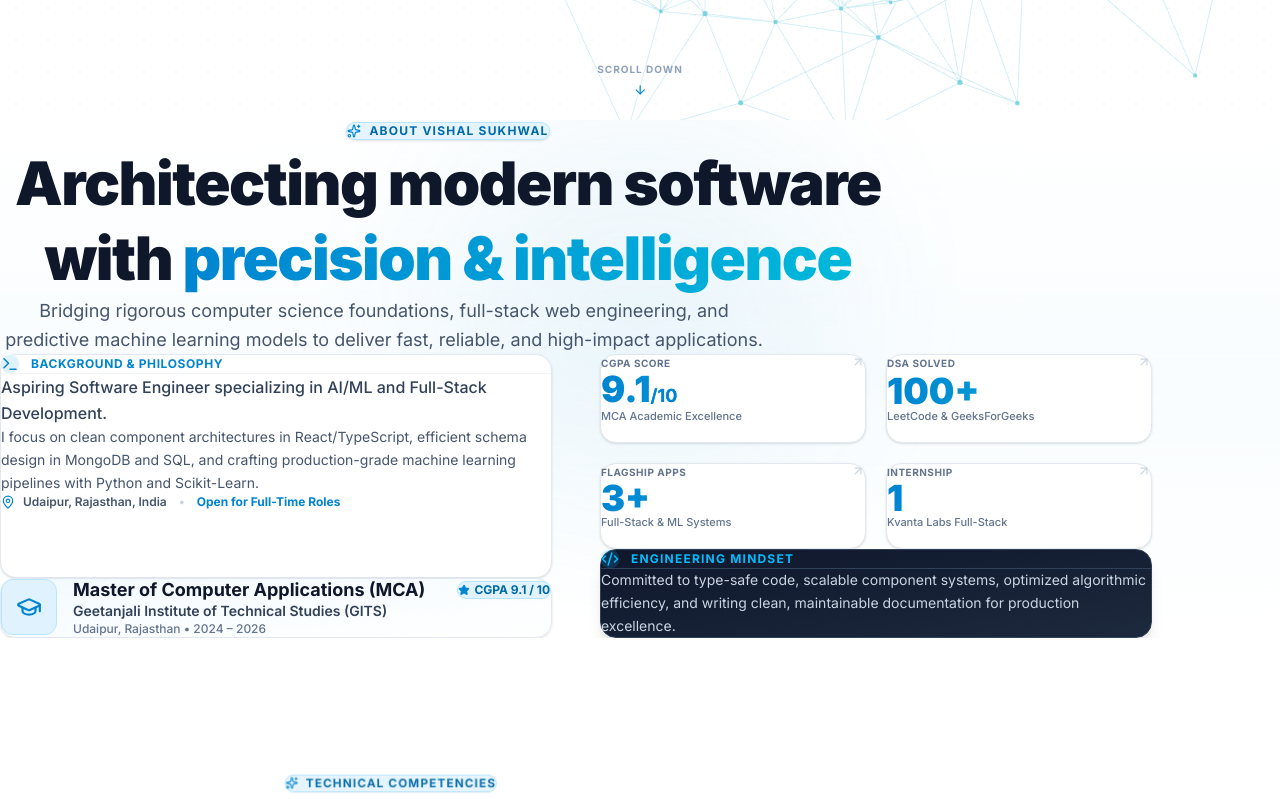
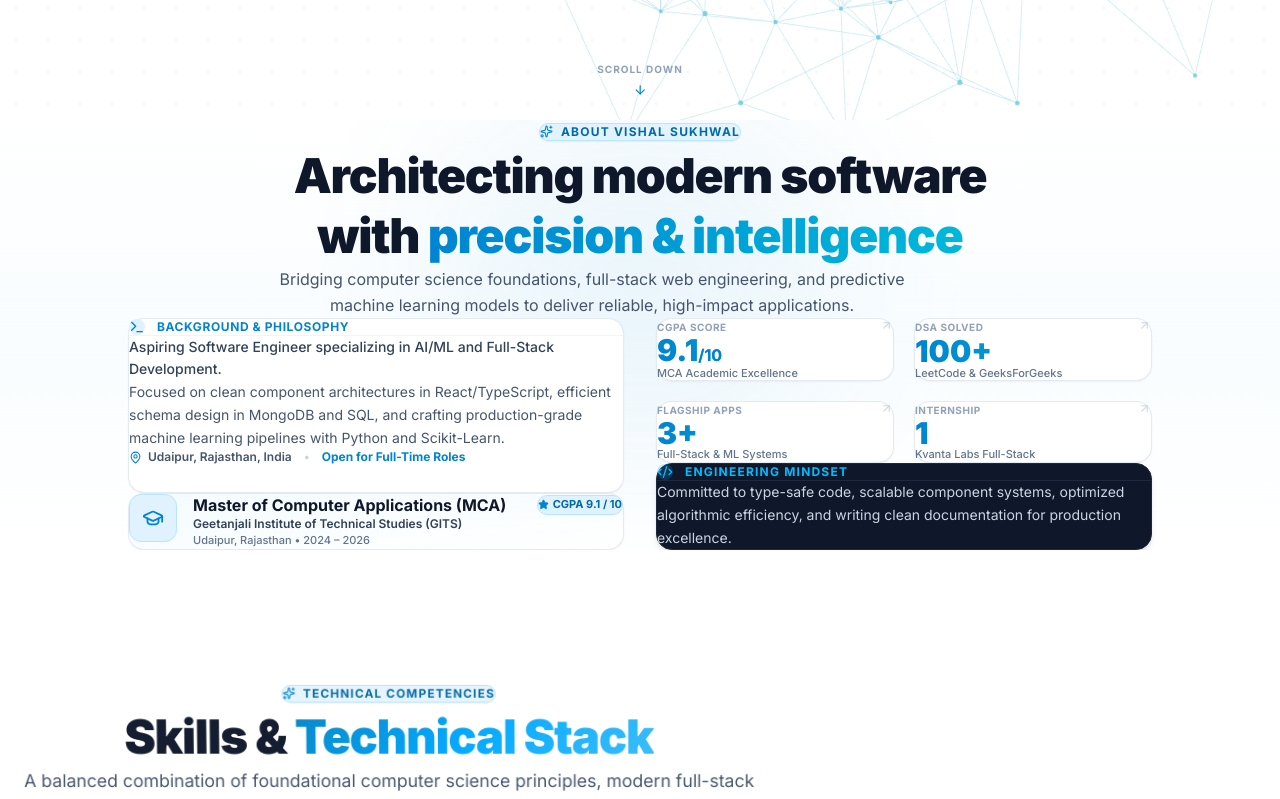
Before and after one commit to vishalsukhwall/Portfolio, a React (Vite) app: page / in a window 1280 px wide. Shown: the part 680-1479 px from the top of the page. Built offline with nearby package versions, Linux system fonts and the light colour scheme.

Commit message:
change in hero

```diff
--- a/src/sections/About.tsx
+++ b/src/sections/About.tsx
@@ -30,7 +30,7 @@ export default function About() {
     <FlipSection>
       <section
         id="about"
-        className="relative overflow-hidden bg-gradient-to-b from-white via-sky-50/40 to-white py-24 sm:py-32"
+        className="relative overflow-hidden bg-gradient-to-b from-white via-sky-50/40 to-white py-24 sm:py-32 flex items-center justify-center"
       >
         {/* Subtle Ambient Glow */}
         <div
@@ -38,26 +38,26 @@ export default function About() {
           style={{ background: 'radial-gradient(circle, rgba(2,132,199,0.4) 0%, transparent 70%)' }}
         />
 
-        <div ref={ref} className="max-w-6xl mx-auto px-6 md:px-8 w-full relative z-10">
+        <div ref={ref} className="max-w-5xl mx-auto px-6 md:px-8 w-full relative z-10 text-center">
           <motion.div
             variants={container}
             initial="hidden"
             animate={inView ? 'show' : 'hidden'}
-            className="space-y-20"
+            className="space-y-16 flex flex-col items-center"
           >
             {/* Centered Header Section */}
-            <div className="space-y-6 max-w-4xl mx-auto text-center">
+            <div className="space-y-4 max-w-3xl mx-auto text-center">
               <motion.div
                 variants={item}
-                className="inline-flex items-center gap-2 px-4 py-2 rounded-full bg-sky-100/80 border border-sky-200 text-sky-700 text-xs font-bold tracking-widest uppercase shadow-sm mx-auto"
+                className="inline-flex items-center gap-2 px-3.5 py-1.5 rounded-full bg-sky-100/80 border border-sky-200 text-sky-700 text-xs font-bold tracking-widest uppercase shadow-xs"
               >
-                <Sparkles size={14} className="text-sky-600" />
+                <Sparkles size={13} className="text-sky-600" />
                 About Vishal Sukhwal
               </motion.div>
 
               <motion.h2
                 variants={item}
-                className="text-4xl sm:text-5xl md:text-6xl font-black text-slate-900 tracking-tight leading-tight"
+                className="text-3xl sm:text-4xl md:text-5xl font-black text-slate-900 tracking-tight leading-tight"
               >
                 Architecting modern software with{' '}
                 <span className="text-transparent bg-clip-text bg-gradient-to-r from-sky-600 to-cyan-500">
@@ -67,72 +67,72 @@ export default function About() {
 
               <motion.p
                 variants={item}
-                className="text-base sm:text-lg text-slate-600 font-normal leading-relaxed max-w-3xl mx-auto"
+                className="text-sm sm:text-base text-slate-600 font-normal leading-relaxed max-w-2xl mx-auto"
               >
-                Bridging rigorous computer science foundations, full-stack web engineering, and predictive machine learning models to deliver fast, reliable, and high-impact applications.
+                Bridging computer science foundations, full-stack web engineering, and predictive machine learning models to deliver reliable, high-impact applications.
               </motion.p>
             </div>
 
-            {/* Main Content Grid */}
-            <div className="grid grid-cols-1 lg:grid-cols-2 gap-8 md:gap-12 max-w-6xl mx-auto">
+            {/* Main Content Grid — Centered & Balanced */}
+            <div className="grid grid-cols-1 lg:grid-cols-2 gap-8 w-full text-left">
 
               {/* Left Column: Bio & Education */}
               <div className="space-y-6 flex flex-col">
                 {/* Bio Card */}
                 <motion.div
                   variants={item}
-                  className="flex-1 p-8 rounded-2xl bg-white border border-slate-200 shadow-sm hover:shadow-md hover:border-sky-300 transition-all"
+                  className="flex-1 p-7 rounded-2xl bg-white border border-slate-200/90 shadow-xs hover:shadow-md hover:border-sky-300 transition-all"
                 >
-                  <div className="flex items-center gap-3 mb-6 pb-5 border-b border-slate-100">
+                  <div className="flex items-center gap-3 mb-4 pb-4 border-b border-slate-100">
                     <div className="p-2 rounded-lg bg-sky-100">
-                      <Terminal size={18} className="text-sky-600" />
+                      <Terminal size={16} className="text-sky-600" />
                     </div>
                     <span className="text-sky-600 font-bold text-xs uppercase tracking-wider">Background & Philosophy</span>
                   </div>
 
-                  <div className="space-y-4">
-                    <p className="text-slate-700 text-sm sm:text-base leading-relaxed font-medium">
+                  <div className="space-y-3">
+                    <p className="text-slate-700 text-sm leading-relaxed font-medium">
                       {personal.about}
                     </p>
 
-                    <p className="text-slate-600 text-sm leading-relaxed">
-                      I focus on clean component architectures in React/TypeScript, efficient schema design in MongoDB and SQL, and crafting production-grade machine learning pipelines with Python and Scikit-Learn.
+                    <p className="text-slate-600 text-xs sm:text-sm leading-relaxed">
+                      Focused on clean component architectures in React/TypeScript, efficient schema design in MongoDB and SQL, and crafting production-grade machine learning pipelines with Python and Scikit-Learn.
                     </p>
 
-                    <div className="pt-4 flex flex-col sm:flex-row gap-3 text-xs font-semibold text-slate-600">
-                      <div className="flex items-center gap-2">
-                        <MapPin size={14} className="text-sky-600 flex-shrink-0" />
+                    <div className="pt-3 flex flex-wrap items-center gap-3 text-xs font-semibold text-slate-600">
+                      <div className="flex items-center gap-1.5">
+                        <MapPin size={13} className="text-sky-600 flex-shrink-0" />
                         <span>{personal.location}</span>
                       </div>
-                      <span className="hidden sm:inline text-slate-300">•</span>
+                      <span className="text-slate-300">•</span>
                       <span className="text-sky-600 font-bold">Open for Full-Time Roles</span>
                     </div>
                   </div>
                 </motion.div>
 
                 {/* Education Card */}
-                {education.map((edu, idx) => (
+                {education.map((edu) => (
                   <motion.div
                     key={edu.degree}
                     variants={item}
-                    className="p-7 rounded-2xl bg-gradient-to-br from-sky-50/80 to-white border border-slate-200 shadow-sm hover:shadow-md hover:border-sky-300 transition-all group"
+                    className="p-6 rounded-2xl bg-gradient-to-br from-sky-50/70 to-white border border-slate-200/90 shadow-xs hover:shadow-md hover:border-sky-300 transition-all group"
                   >
                     <div className="flex items-start gap-4">
-                      <div className="w-14 h-14 rounded-xl bg-sky-100 border border-sky-200 flex items-center justify-center text-sky-600 flex-shrink-0 group-hover:scale-110 transition-transform">
-                        <GraduationCap size={26} />
+                      <div className="w-12 h-12 rounded-xl bg-sky-100 border border-sky-200 flex items-center justify-center text-sky-600 flex-shrink-0 group-hover:scale-105 transition-transform">
+                        <GraduationCap size={22} />
                       </div>
                       <div className="flex-1 min-w-0">
-                        <div className="flex flex-col sm:flex-row sm:items-center sm:justify-between gap-2 mb-2">
-                          <h4 className="font-bold text-slate-900 text-base sm:text-lg leading-tight">
+                        <div className="flex flex-col sm:flex-row sm:items-center sm:justify-between gap-1.5 mb-1.5">
+                          <h4 className="font-bold text-slate-900 text-sm sm:text-base leading-snug">
                             {edu.degree}
                           </h4>
-                          <span className="inline-flex items-center gap-1 px-3 py-1.5 rounded-full text-xs font-bold bg-sky-100 text-sky-700 border border-sky-200 flex-shrink-0 whitespace-nowrap">
-                            <Star size={12} className="fill-sky-600 text-sky-600" />
+                          <span className="inline-flex items-center gap-1 px-2.5 py-1 rounded-full text-[11px] font-bold bg-sky-100 text-sky-700 border border-sky-200 flex-shrink-0 w-fit">
+                            <Star size={11} className="fill-sky-600 text-sky-600" />
                             CGPA {edu.cgpa}
                           </span>
                         </div>
-                        <p className="text-sm font-semibold text-slate-700 mb-1">{edu.institution}</p>
-                        <p className="text-xs text-slate-500 font-medium">
+                        <p className="text-xs font-semibold text-slate-700 mb-0.5">{edu.institution}</p>
+                        <p className="text-[11px] text-slate-500 font-medium">
                           {edu.location} • {edu.year}
                         </p>
                       </div>
@@ -146,23 +146,23 @@ export default function About() {
 
                 {/* 2x2 Stats Grid */}
                 <div className="grid grid-cols-2 gap-5 flex-1">
-                  {stats.map((s, idx) => (
+                  {stats.map((s) => (
                     <motion.div
                       key={s.label}
                       variants={item}
-                      className="p-6 rounded-2xl bg-white border border-slate-200 shadow-sm hover:shadow-md hover:border-sky-300 transition-all group flex flex-col justify-between"
+                      className="p-5 rounded-2xl bg-white border border-slate-200/90 shadow-xs hover:shadow-md hover:border-sky-300 transition-all group flex flex-col justify-between"
                     >
-                      <div className="flex items-start justify-between mb-3">
-                        <span className="text-[10px] font-bold tracking-wider uppercase text-slate-500">{s.label}</span>
-                        <ArrowUpRight size={14} className="text-slate-300 group-hover:text-sky-600 group-hover:translate-x-0.5 group-hover:-translate-y-0.5 transition-all flex-shrink-0" />
+                      <div className="flex items-start justify-between mb-2">
+                        <span className="text-[10px] font-bold tracking-wider uppercase text-slate-400">{s.label}</span>
+                        <ArrowUpRight size={13} className="text-slate-300 group-hover:text-sky-600 group-hover:translate-x-0.5 group-hover:-translate-y-0.5 transition-all flex-shrink-0" />
                       </div>
-                      <div className="mb-3">
-                        <div className="text-3xl sm:text-4xl font-black text-transparent bg-clip-text bg-gradient-to-r from-sky-600 to-cyan-500 leading-none">
+                      <div className="mb-2">
+                        <div className="text-2xl sm:text-3xl font-black text-transparent bg-clip-text bg-gradient-to-r from-sky-600 to-cyan-500 leading-none">
                           {s.value}
-                          {s.suffix && <span className="text-lg font-bold text-sky-600 ml-1">{s.suffix}</span>}
+                          {s.suffix && <span className="text-base font-bold text-sky-600 ml-0.5">{s.suffix}</span>}
                         </div>
                       </div>
-                      <p className="text-[11px] text-slate-500 font-medium leading-tight h-8 flex items-start">
+                      <p className="text-[11px] text-slate-500 font-medium leading-tight">
                         {s.desc}
                       </p>
                     </motion.div>
@@ -172,16 +172,16 @@ export default function About() {
                 {/* Engineering Mindset Banner */}
                 <motion.div
                   variants={item}
-                  className="p-7 rounded-2xl bg-gradient-to-br from-slate-900 to-slate-800 text-white border border-slate-700 shadow-lg hover:shadow-xl transition-shadow"
+                  className="p-6 rounded-2xl bg-slate-900 text-white border border-slate-800 shadow-md"
                 >
-                  <div className="flex items-center gap-3 mb-4 pb-4 border-b border-slate-700">
-                    <div className="p-2 rounded-lg bg-sky-500/20">
-                      <Code2 size={18} className="text-sky-400" />
+                  <div className="flex items-center gap-3 mb-3 pb-3 border-b border-slate-800">
+                    <div className="p-1.5 rounded-lg bg-sky-500/20">
+                      <Code2 size={16} className="text-sky-400" />
                     </div>
                     <span className="text-sky-400 text-xs font-bold tracking-widest uppercase">Engineering Mindset</span>
                   </div>
-                  <p className="text-sm text-slate-300 leading-relaxed font-normal">
-                    Committed to type-safe code, scalable component systems, optimized algorithmic efficiency, and writing clean, maintainable documentation for production excellence.
+                  <p className="text-xs sm:text-sm text-slate-300 leading-relaxed font-normal">
+                    Committed to type-safe code, scalable component systems, optimized algorithmic efficiency, and writing clean documentation for production excellence.
                   </p>
                 </motion.div>
 
--- a/src/sections/Hero.tsx
+++ b/src/sections/Hero.tsx
@@ -3,14 +3,13 @@ import { Canvas, useFrame } from '@react-three/fiber';
 import { Points, PointMaterial, Float } from '@react-three/drei';
 import * as THREE from 'three';
 import { motion, AnimatePresence } from 'framer-motion';
-import { ArrowDown, Mail, Brain, Network } from 'lucide-react';
-import { GithubIcon, LinkedinIcon } from '../components/SocialIcons';
+import { ArrowDown, Brain, Network } from 'lucide-react';
 import { personal } from '../data/portfolioData';
 import { useMousePosition } from '../hooks/useMousePosition';
 
 const EASE_SPRING: [number, number, number, number] = [0.34, 1.56, 0.64, 1];
 
-// ─── 3D Neural Network / Data Matrix Nodes (Sky Blue & Cyan AI Vibe) ──────────
+// ─── 3D Neural Network / Data Matrix Nodes ──────────────────────────────────
 function NeuralNetworkCore() {
   const pointsRef = useRef<THREE.Points>(null);
   const linesRef = useRef<THREE.LineSegments>(null);
@@ -59,7 +58,6 @@ function NeuralNetworkCore() {
   return (
     <Float speed={2} rotationIntensity={0.8} floatIntensity={1.2}>
       <group position={[2, 0, -1]}>
-        {/* Neural Nodes */}
         <Points ref={pointsRef} positions={positions} stride={3}>
           <PointMaterial
             transparent
@@ -71,7 +69,6 @@ function NeuralNetworkCore() {
           />
         </Points>
 
-        {/* Synapse Connections */}
         <lineSegments ref={linesRef}>
           <bufferGeometry>
             <bufferAttribute
@@ -86,7 +83,7 @@ function NeuralNetworkCore() {
   );
 }
 
-// ─── Non-colliding Role Rotator ───────────────────────────────────────────────
+// ─── Role Rotator ─────────────────────────────────────────────────────────
 function RoleRotator({ roles }: { roles: string[] }) {
   const [idx, setIdx] = useState(0);
   useEffect(() => {
@@ -112,7 +109,7 @@ function RoleRotator({ roles }: { roles: string[] }) {
   );
 }
 
-// ─── AI / ML Focused Balanced Hero Section ────────────────────────────────────
+// ─── Main Hero Section ─────────────────────────────────────────────────────
 export default function Hero() {
   const scrollTo = (id: string) =>
     document.querySelector(id)?.scrollIntoView({ behavior: 'smooth' });
@@ -202,7 +199,6 @@ export default function Hero() {
         >
           <button
             onClick={() => scrollTo('#projects')}
-            data-cursor
             className="px-8 py-4 rounded-full bg-gradient-to-r from-sky-600 to-cyan-500 hover:from-sky-700 hover:to-cyan-600 text-white font-extrabold text-xs uppercase tracking-widest shadow-xl shadow-sky-500/25 hover:shadow-sky-500/40 hover:scale-105 transition-all duration-300 flex items-center gap-2.5 cursor-pointer"
           >
             <span>Explore Projects</span>
@@ -210,7 +206,6 @@ export default function Hero() {
           </button>
           <button
             onClick={() => scrollTo('#contact')}
-            data-cursor
             className="px-8 py-4 rounded-full backdrop-blur-md bg-white border border-slate-200 hover:border-sky-300 text-slate-800 font-bold text-xs uppercase tracking-widest hover:bg-sky-50 transition-all duration-300 cursor-pointer shadow-xs"
           >
             Get In Touch
```
